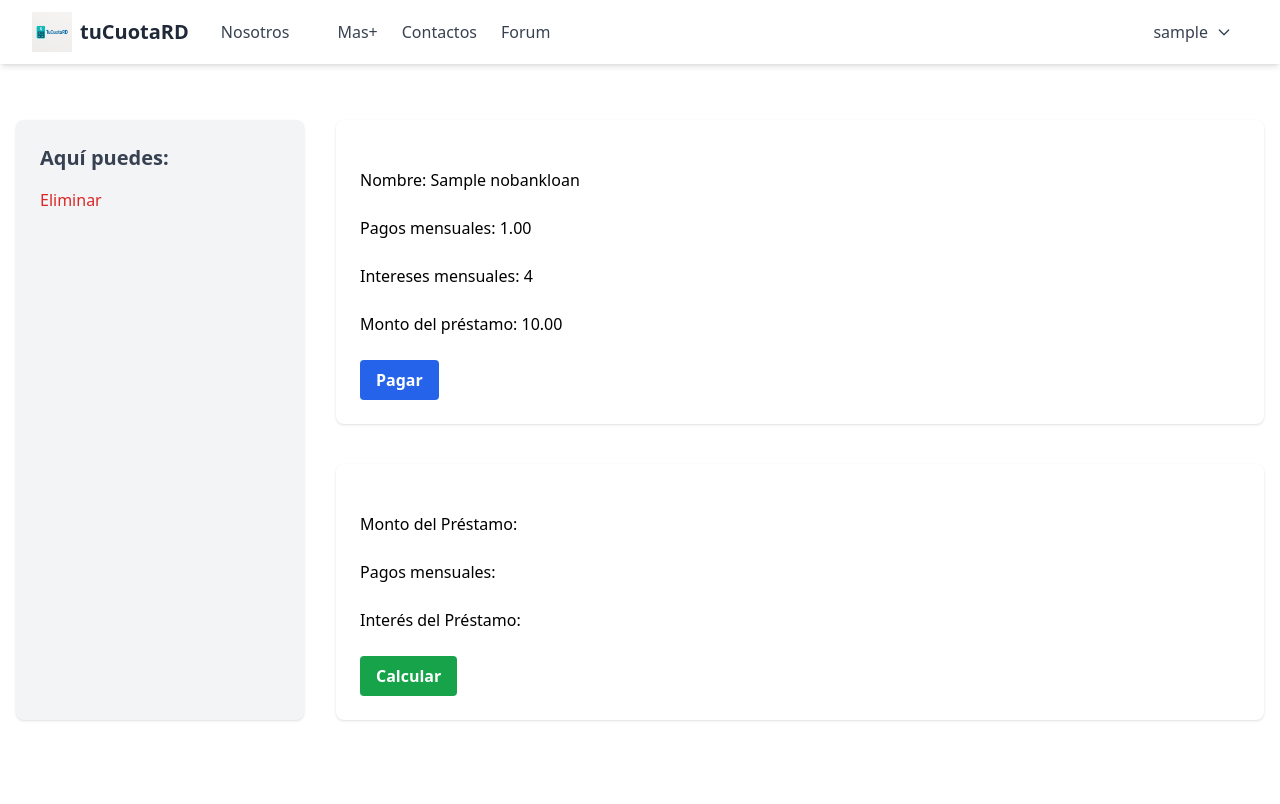
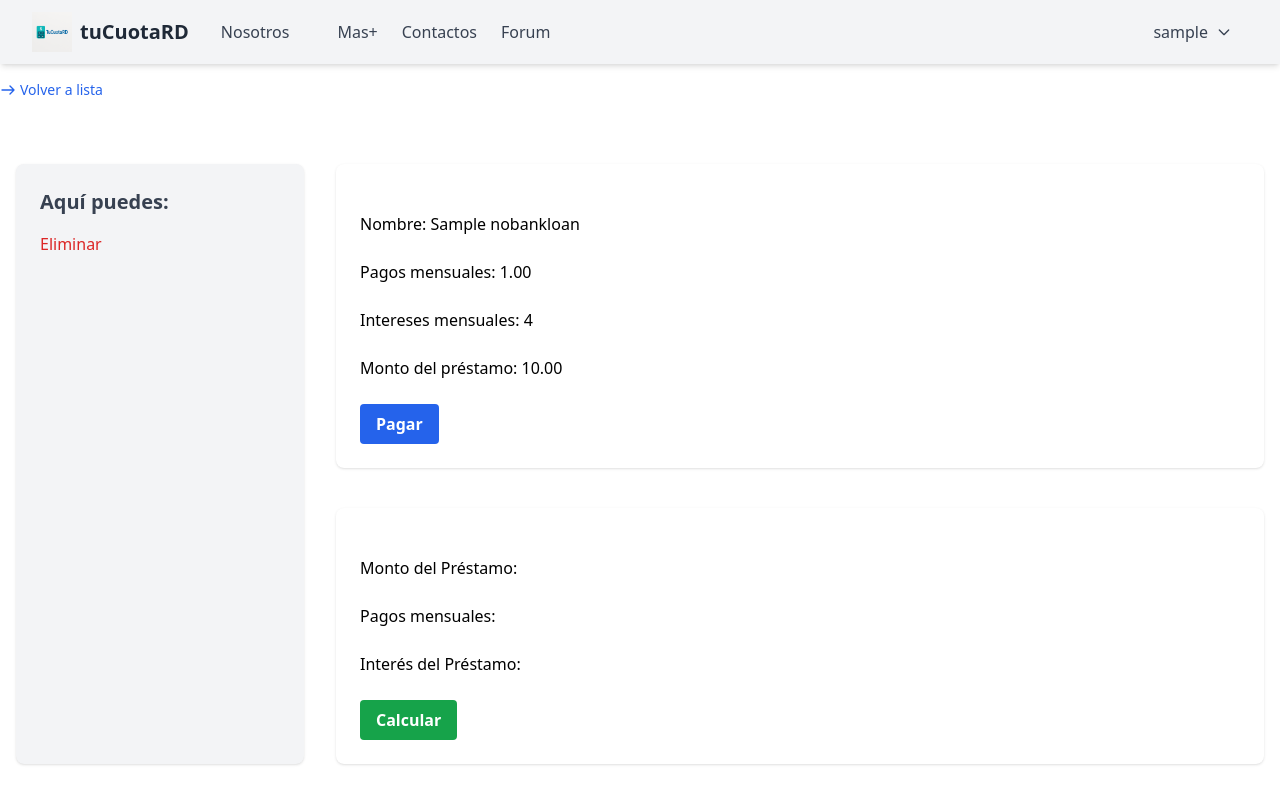
Before and after one commit to javierd23/Loan_app, a Django app: page /loan/no_bank/1 in a window 1280 px wide. Before the commit the page ends 721 px from the top, so only its background shows below. Run offline with Django 5.2, Linux system fonts and the light colour scheme; a user stored in the database is signed in; tables that the repository leaves empty hold one stand-in row (values such as "Sample post"); style sheets or scripts are compiled from the project's sources; some libraries are stand-ins or nearby versions.

Commit message:
On this link, I added some links to the apps to maintain the user engaged and not to lose them while navigating. I did the collectstatic today and the build for the tailwind, I also fixed some dark mode not config.

```diff
--- a/home/templates/base.html
+++ b/home/templates/base.html
@@ -10,7 +10,7 @@
 </head>
 <body class="bg-gray-100 bg-white dark:bg-gray-800 text-black dark:text-white">
 
-<nav class="bg-white shadow-md fixed w-full z-50">
+<nav class="bg-gray-100 shadow-md fixed w-full z-50">
     <div class="max-w-7xl mx-auto px-4 sm:px-6 lg:px-8">
         <div class="flex justify-between h-16 items-center">
 
--- a/home/templates/home/main_page.html
+++ b/home/templates/home/main_page.html
@@ -4,6 +4,7 @@
 
 {% block content %}
 {% load static %}
+
 
 <main class="max-w-4xl mx-auto px-6 py-12 dark:bg-gray-800">
   <h1 class="text-4xl font-extrabold text-center dark:text-white text-gray-900 mb-4">TuCuotaRD</h1>
@@ -19,7 +20,7 @@
 
     <!-- Banco Card -->
     <a href="{% url 'loan:bank' %}"
-       class="group block bg-white rounded-lg dark:bg-gray-900 shadow-md hover:shadow-xl transition p-6 text-center cursor-pointer">
+       class="group block bg-gray-100 rounded-lg dark:bg-gray-900 shadow-md hover:shadow-xl transition p-6 text-center cursor-pointer">
       <img
         src="{% static 'home/bank.jpeg' %}"
         alt="Préstamos Bancarios"
@@ -30,7 +31,7 @@
 
     <!-- No banco card -->
     <a href="{% url 'loan:no_bank' %}"
-       class="group block bg-white rounded-lg dark:bg-gray-900 shadow-md hover:shadow-xl transition p-6 text-center cursor-pointer">
+       class="group block bg-gray-100 rounded-lg dark:bg-gray-900 shadow-md hover:shadow-xl transition p-6 text-center cursor-pointer">
       <img
         src="{% static 'home/nobank.jpeg' %}"
         alt="Préstamos no Bancarios"
@@ -41,4 +42,5 @@
 
   </div>
 </main>
+
 {% endblock content %}
--- a/loan/templates/loan/no_bank.html
+++ b/loan/templates/loan/no_bank.html
@@ -4,6 +4,7 @@
 {% block title %}Préstamos No Bancarios{% endblock title %}
 
 {% block content %}
+
 <div class="container mx-auto px-4 py-10 max-w-5xl space-y-8">
 
   <section class="prose max-w-none">
--- a/loan/templates/loan/no_bank_detail.html
+++ b/loan/templates/loan/no_bank_detail.html
@@ -4,11 +4,26 @@
 {% block title %}Register No Loan{% endblock %}
 
 {% block content %}
+
+<nav class="mb-6" aria-label="breadcrumb">
+  <ul class="breadcrumb text-sm">
+    <li>
+      <a href="{% url 'loan:bank_list' %}" class="text-blue-600 hover:text-blue-800 flex items-center gap-1">
+        <!-- in case I want to add a narrow -->
+        <svg xmlns="http://www.w3.org/2000/svg" class="h-4 w-4" fill="none" viewBox="0 0 24 24" stroke="currentColor">
+          <path stroke-linecap="round" stroke-linejoin="round" stroke-width="2" d="M3 12h18m-6-6l6 6-6 6" />
+        </svg>
+        Volver a lista
+      </a>
+    </li>
+  </ul>
+</nav>
+
 <div class="max-w-7xl mx-auto px-4 py-10 grid grid-cols-1 md:grid-cols-4 gap-8">
 
   <!-- Sidebar -->
-  <aside class="md:col-span-1 bg-gray-100 p-6 rounded-lg shadow">
-    <h3 class="text-xl font-semibold mb-4 text-gray-700">Aquí puedes:</h3>
+  <aside class="md:col-span-1 dark:bg-gray-900 bg-gray-100 p-6 rounded-lg shadow">
+    <h3 class="text-xl font-semibold dark:text-white mb-4 text-gray-700">Aquí puedes:</h3>
     <a href="{% url 'loan:no_bank_delete' no_bank.id %}"
        class="block text-red-600 hover:text-red-800 font-medium transition">
       Eliminar
@@ -19,7 +34,7 @@
   <section class="md:col-span-3 space-y-10">
 
     <!-- Form 1: Bank payment form -->
-    <div class="bg-white p-6 rounded-lg shadow">
+    <div class="bg-white p-6 dark:bg-gray-900 rounded-lg shadow">
       {% if form_bank.non_field_errors %}
         <div class="mb-4 p-4 bg-red-100 text-red-700 rounded">
           {% for error in form_bank.non_field_errors %}
@@ -40,7 +55,7 @@
     </div>
 
     <!-- Form 2: Calculator form -->
-    <div class="bg-white p-6 rounded-lg shadow">
+    <div class="bg-white p-6 rounded-lg dark:bg-gray-900 shadow">
       {% if form.non_field_errors %}
         <div class="mb-4 p-4 bg-red-100 text-red-700 rounded">
           {% for error in form.non_field_errors %}
@@ -63,8 +78,8 @@
     <!-- Result Table -->
     {% if result %}
       <div class="overflow-x-auto bg-white rounded-lg shadow mt-6">
-        <table class="min-w-full divide-y divide-gray-200">
-          <thead class="bg-gray-50">
+        <table class="min-w-full divide-y dark:bg-gray-900 divide-gray-200">
+          <thead class=" dark:bg-gray-900 bg-gray-50">
             <tr>
               {% for header in headers %}
                 <th scope="col" class="px-6 py-3 text-left text-xs font-medium text-gray-500 uppercase tracking-wider">
@@ -75,7 +90,7 @@
           </thead>
           <tbody class="bg-white divide-y divide-gray-200">
             {% for loan in result.schedule %}
-              <tr class="hover:bg-gray-100 transition">
+              <tr class="hover:bg-gray-100 dark:text-white transition">
                 <td class="px-6 py-4 whitespace-nowrap text-sm text-gray-900">{{ loan.month }}</td>
                 <td class="px-6 py-4 whitespace-nowrap text-sm text-gray-900">${{ loan.monthly_pay|intcomma }}</td>
                 <td class="px-6 py-4 whitespace-nowrap text-sm text-gray-900">${{ loan.des_pay|intcomma }}</td>
```
Also changed, not shown: accounts/templates/accounts/user_settings.html (+15 -0 lines), forum/templates/forum/comment_reply_detail.html (+14 -2 lines), forum/templates/forum/forum_detail.html (+12 -2 lines), loan/templates/loan/bank_detail.html (+19 -4 lines), loan/templates/loan/bank_detail_pay.html (+4 -3 lines), loan/templates/loan/bank_loan.html (+14 -0 lines), loan/templates/loan/no_bank_delete.html (+4 -4 lines), loan/templates/loan/nobank_loan.html (+15 -0 lines), loan/templates/loan/register_loan.html (+6 -5 lines), mysite/settings.py (+7 -1 lines), 1 other file.
